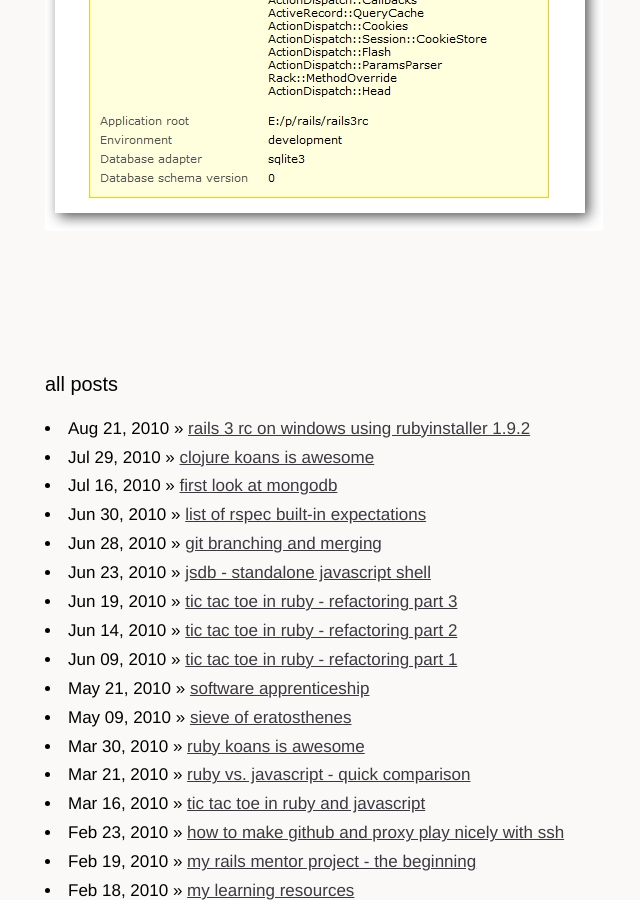
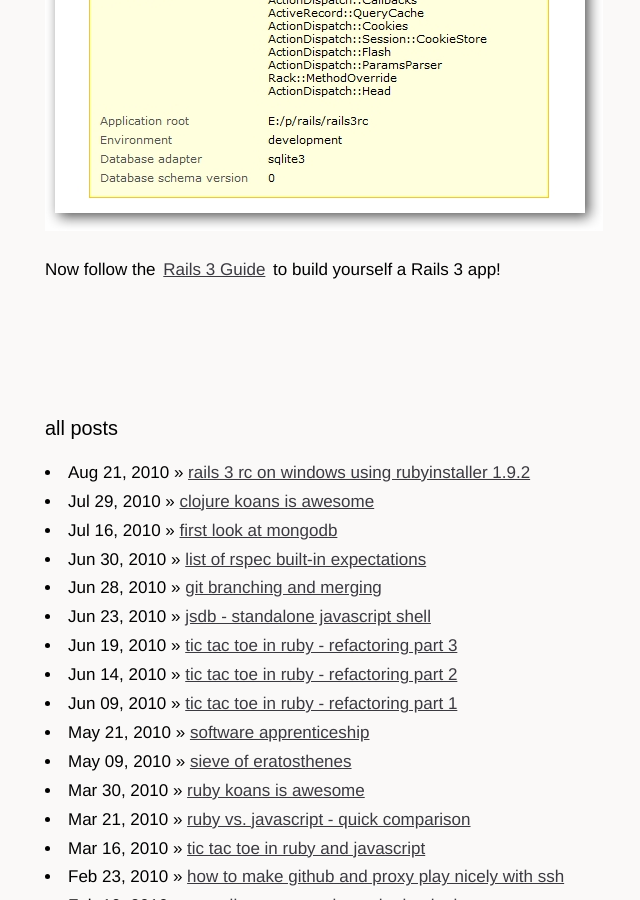
Before and after one commit to sl4m/sl4m.github.com, a Jekyll site: the page built from _posts/2010-08-21-rails-3-rc-on-windows-using-rubyinstaller-192.markdown, in a window 1280 px wide and 900 px high, scrolled down 4016 px. Shown: the whole window, without its empty margins (147-787 px from the left). Built offline with Jekyll 4.4.1, drawn with Linux system fonts in a browser that asks for light colours; comment, search, counter and statistics services are not loaded.

Commit message:
updated post

```diff
--- a/_posts/2010-08-21-rails-3-rc-on-windows-using-rubyinstaller-192.markdown
+++ b/_posts/2010-08-21-rails-3-rc-on-windows-using-rubyinstaller-192.markdown
@@ -182,3 +182,5 @@ E:\p\rails\rails3rc>rails server
 Now you should see that familiar **Welcome aboard** page on [http://localhost:3000/](http://localhost:3000/).
 
 ![Rails 3 RC](/images/rails3rc.jpg)
+
+Now follow the [Rails 3 Guide](http://edgeguides.rubyonrails.org/) to build yourself a Rails 3 app!
```
